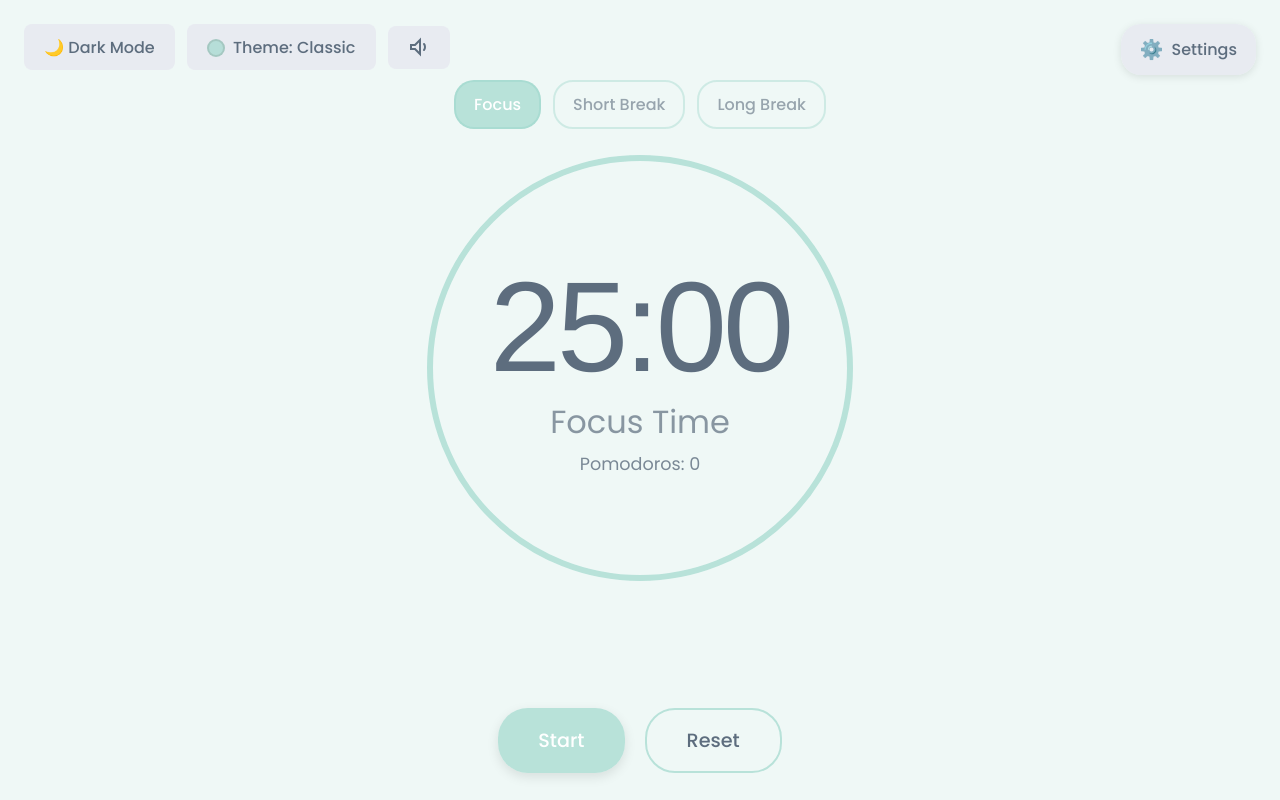
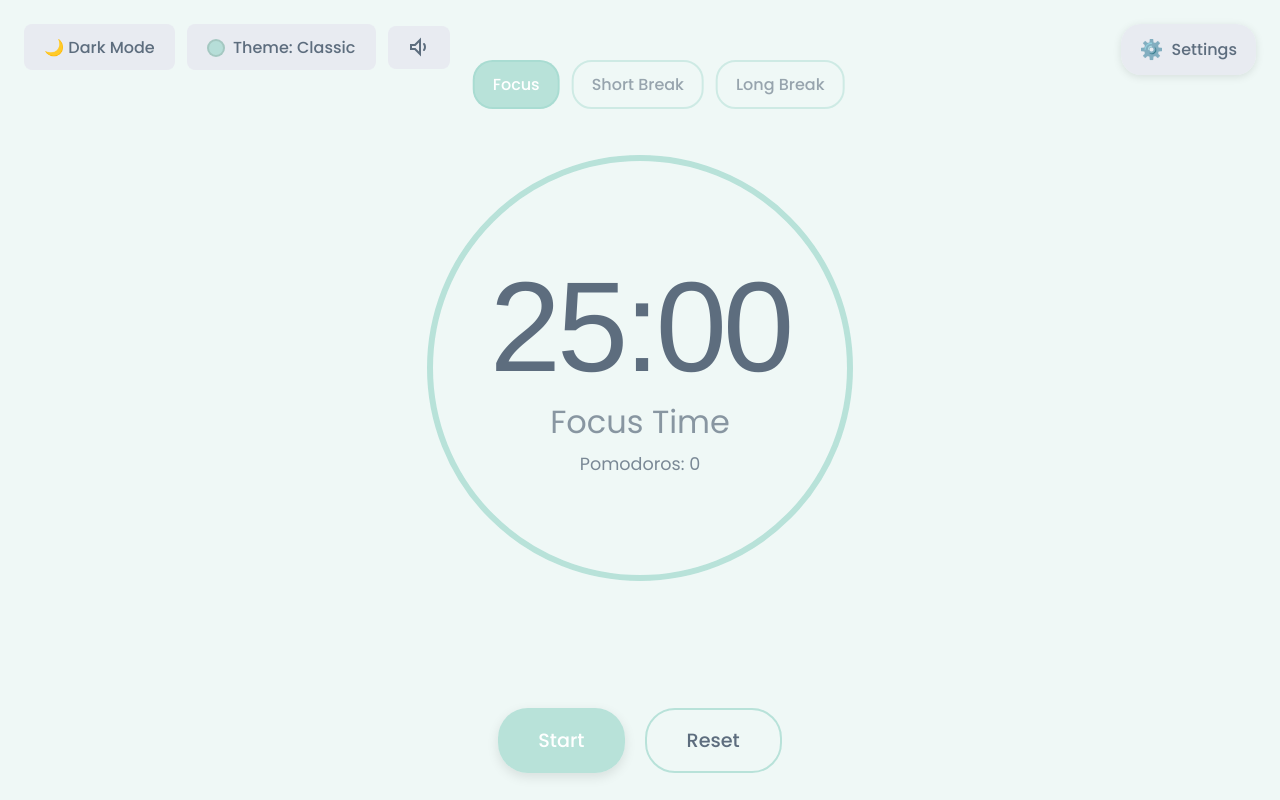
Before and after one commit to ezhong0/pomodoro, a React (Vite) app: page / in a window 1280 px wide. Built offline with nearby package versions, Linux system fonts and the light colour scheme.

Commit message:
Prepare for GitHub Pages deployment

```diff
--- a/src/App.jsx
+++ b/src/App.jsx
@@ -5,7 +5,7 @@ import './PomodoroStyles.css';
 
 // Cute, softer sound options
 const cuteSounds = {
-  complete: 'https://assets.mixkit.co/active_storage/sfx/2869/2869-preview.mp3', // Cute bell chime
+  complete: 'https://assets.mixkit.co/active_storage/sfx/3827/3827-preview.mp3', // Sweet magical chime
   tick: 'https://assets.mixkit.co/active_storage/sfx/2003/2003-preview.mp3', // Soft tick sound (optional)
 };
 
--- a/src/PomodoroStyles.css
+++ b/src/PomodoroStyles.css
@@ -198,13 +198,18 @@ body {
 }
 
 /* Mode selector */
+/* Position the mode selector just above the timer circle */
 .mode-selector {
   position: absolute;
-  top: 80px;
+  left: 50%;
+  transform: translateX(-45%);
+  top: calc(50% - 340px);
+  width: auto;
   display: flex;
   gap: 12px;
-  margin-bottom: 40px;
+  margin: 0;
   z-index: 2000;
+  justify-content: center;
 }
 
 .mode-button {
```
